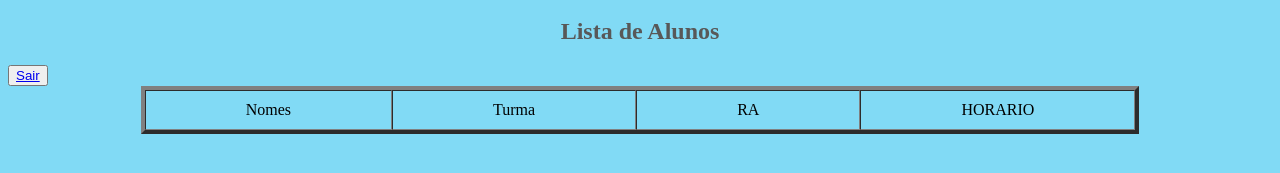
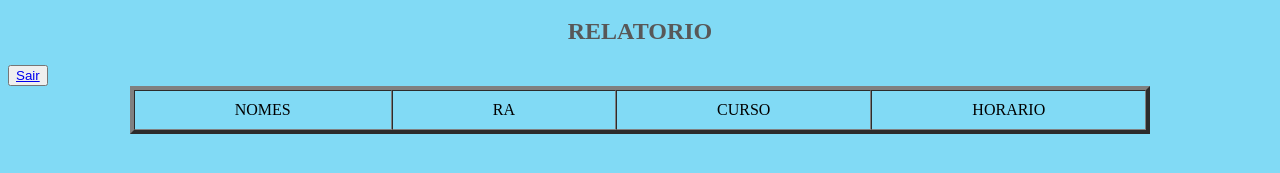
Before and after one commit to abbas9589/WebRepositorio, a plain HTML site: page lista.html in a window 1280 px wide. Shown: the part 311-484 px from the top of the page. Drawn offline with Linux system fonts and the light colour scheme.

Commit message:
mudanca lista

```diff
--- a/lista.html
+++ b/lista.html
@@ -10,7 +10,7 @@
 
 		<body style="background-color:#81DAF5">
 			<h1 align="center"><img src="http://uniamerica.br/wp-content/uploads/2014/11/logo-1.png"></h1>
-		<h2 align="center" style="color:#585858">Lista de Alunos</h2>
+		<h2 align="center" style="color:#585858">RELATORIO</h2>
 
 
 		<button><a href="login1.html">Sair</a></button><br />
@@ -18,9 +18,9 @@
 		<table align="center" border="4" cellpadding="6" cellspacing="0">
 
 			<tr>
-				<td>Nomes</td>
-				<td>Turma</td>
+				<td>NOMES</td>
 				<td>RA</td>
+				<td>CURSO</td>
 				<td>HORARIO</td>
 			</tr>
 			<tbody class="tabela">
```
